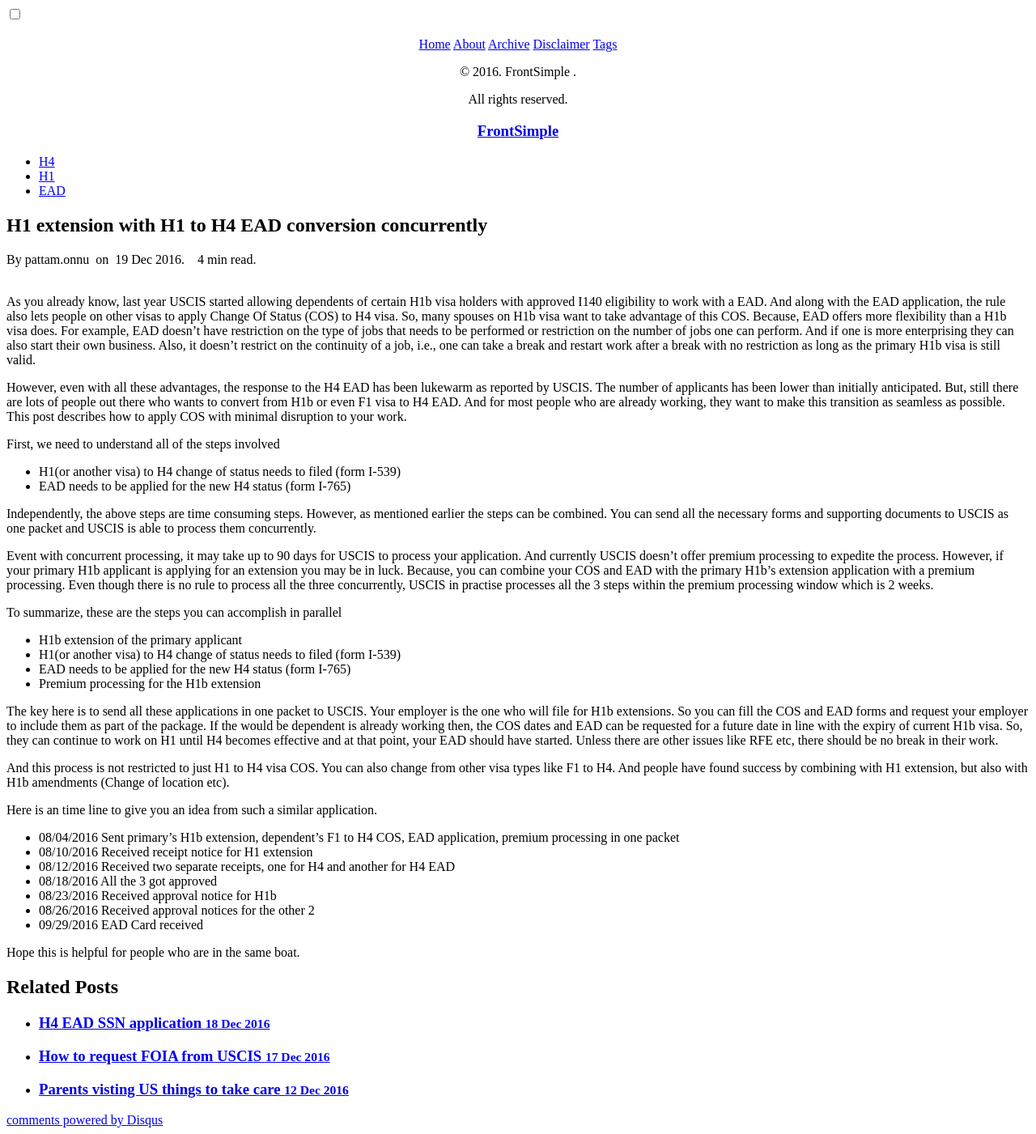
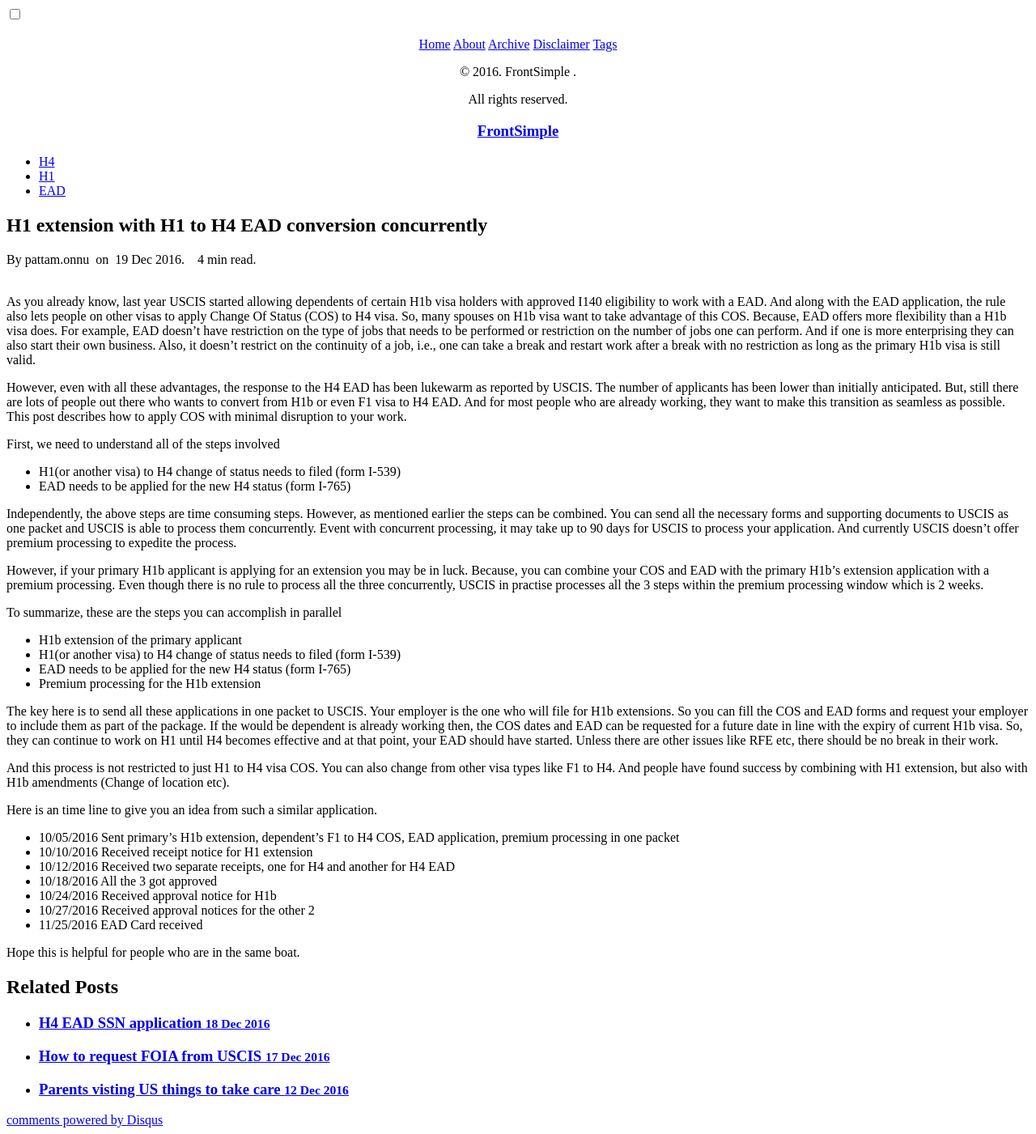
Before and after one commit to gitforwork2/gitforwork.github.io, a Jekyll site: the page built from _posts/2016-12-19-H1-extension-with-H1-to-H4-EAD-conversion-concurrently.md, in a window 1280 px wide. Shown: the whole page at 81% size. Built offline with Jekyll 4.4.1, drawn with Linux system fonts in a browser that asks for light colours; comment, search, counter and statistics services are not loaded.

Commit message:
Update 2016-12-19-H1-extension-with-H1-to-H4-EAD-conversion-concurrently.md

```diff
--- a/_posts/2016-12-19-H1-extension-with-H1-to-H4-EAD-conversion-concurrently.md
+++ b/_posts/2016-12-19-H1-extension-with-H1-to-H4-EAD-conversion-concurrently.md
@@ -6,57 +6,35 @@
 comments: true
 description: H1 extension with H1 to H4 EAD conversion concurrently with minimal disruption
 ---
-As you already know, last year USCIS started allowing dependents of certain H1b visa holders with approved I140
- eligibility to work with a EAD. And along with the EAD application, the rule also lets people on other visas to
- apply Change Of Status (COS) to H4 visa. So, many spouses on H1b visa want to take advantage of this COS. Because,
-  EAD offers more flexibility than a H1b visa does. For example, EAD doesn't have restriction on the type of jobs
-  that needs to be performed or restriction on the number of jobs one can perform. And if one is more enterprising they
-  can also start their own business. Also, it doesn't restrict on the continuity of a job, i.e., one can take
-   a break and restart work after a break with no restriction as long as the primary H1b visa is still valid.
+As you already know, last year USCIS started allowing dependents of certain H1b visa holders with approved I140 eligibility to work with a EAD. And along with the EAD application, the rule also lets people on other visas to apply Change Of Status (COS) to H4 visa. So, many spouses on H1b visa want to take advantage of this COS. Because, EAD offers more flexibility than a H1b visa does. For example, EAD doesn't have restriction on the type of jobs that needs to be performed or restriction on the number of jobs one can perform. And if one is more enterprising they can also start their own business. Also, it doesn't restrict on the continuity of a job, i.e., one can take   a break and restart work after a break with no restriction as long as the primary H1b visa is still valid.
 
-   However, even with all these advantages, the response to the H4 EAD has been lukewarm as reported by USCIS.
-   The number of applicants has been lower than initially anticipated. But, still there are lots of people
-   out there who wants to convert from H1b or even F1 visa to H4 EAD. And for most people who are already working, they
-   want to make this transition as seamless as possible. This post describes how to apply COS with minimal
-   disruption to your work.
+However, even with all these advantages, the response to the H4 EAD has been lukewarm as reported by USCIS. The number of applicants has been lower than initially anticipated. But, still there are lots of people out there who wants to convert from H1b or even F1 visa to H4 EAD. And for most people who are already working, they want to make this transition as seamless as possible. This post describes how to apply COS with minimal disruption to your work.
 
-   First, we need to understand all of the steps involved
-   - H1(or another visa) to H4 change of status needs to filed (form I-539)
-   - EAD needs to be applied for the new H4 status (form I-765)
+First, we need to understand all of the steps involved
+- H1(or another visa) to H4 change of status needs to filed (form I-539)
+- EAD needs to be applied for the new H4 status (form I-765)
 
-  Independently, the above steps are time consuming steps. However, as mentioned earlier the steps can be combined.
-   You can send all the necessary forms and supporting documents to USCIS as one packet and USCIS is able to process them
-   concurrently.
+Independently, the above steps are time consuming steps. However, as mentioned earlier the steps can be combined. You can send all the necessary forms and supporting documents to USCIS as one packet and USCIS is able to process them concurrently. Event with concurrent processing, it may take up to 90 days for USCIS to process your application. And currently USCIS doesn't offer premium processing to expedite the process.
 
-   Event with concurrent processing, it may take up to 90 days for USCIS to process your application. And currently
-   USCIS doesn't offer premium processing to expedite the process. However, if your primary H1b applicant is applying
-    for an extension you may be in luck. Because, you can combine your COS and EAD with the primary H1b's extension
-    application with a premium processing. Even though there is no rule to process all the three concurrently, USCIS
-    in practise processes all the 3 steps within the premium processing window which is 2 weeks.
+However, if your primary H1b applicant is applying for an extension you may be in luck. Because, you can combine your COS and EAD with the primary H1b's extension application with a premium processing. Even though there is no rule to process all the three concurrently, USCIS in practise processes all the 3 steps within the premium processing window which is 2 weeks.
 
-   To summarize, these are the steps you can accomplish in parallel
-   - H1b extension of the primary applicant
-   - H1(or another visa) to H4 change of status needs to filed (form I-539)
-   - EAD needs to be applied for the new H4 status (form I-765)
-   - Premium processing for the H1b extension
+To summarize, these are the steps you can accomplish in parallel
+- H1b extension of the primary applicant
+- H1(or another visa) to H4 change of status needs to filed (form I-539)
+- EAD needs to be applied for the new H4 status (form I-765)
+- Premium processing for the H1b extension
 
-   The key here is to send all these applications in one packet to USCIS. Your employer is the one who will
-   file for H1b extensions. So you can fill the COS and EAD forms and request your employer to include them as part of
-   the package. If the would be dependent is already working then, the COS dates and EAD can be requested for a future
-   date in line with the expiry of current H1b visa. So, they can continue to work on H1 until H4 becomes effective and
-   at that point, your EAD should have started. Unless there are other issues like RFE etc, there should be no break in their
-   work.
+The key here is to send all these applications in one packet to USCIS. Your employer is the one who will file for H1b extensions. So you can fill the COS and EAD forms and request your employer to include them as part of the package. If the would be dependent is already working then, the COS dates and EAD can be requested for a future date in line with the expiry of current H1b visa. So, they can continue to work on H1 until H4 becomes effective and at that point, your EAD should have started. Unless there are other issues like RFE etc, there should be no break in their work.
 
-   And this process is not restricted to just H1 to H4 visa COS. You can also change from other visa types like F1 to H4.
-   And people have found success by combining with H1 extension, but also with H1b amendments (Change of location etc).
+And this process is not restricted to just H1 to H4 visa COS. You can also change from other visa types like F1 to H4. And people have found success by combining with H1 extension, but also with H1b amendments (Change of location etc).
 
-   Here is an time line to give you an idea from such a similar application.
-   - 08/04/2016 Sent primary's H1b extension, dependent's F1 to H4 COS, EAD application, premium processing in one packet
-   - 08/10/2016 Received receipt notice for H1 extension
-   - 08/12/2016 Received two separate receipts, one for H4 and another for H4 EAD
-   - 08/18/2016 All the 3 got approved
-   - 08/23/2016 Received approval notice for H1b
-   - 08/26/2016 Received approval notices for the other 2
-   - 09/29/2016 EAD Card received
+Here is an time line to give you an idea from such a similar application.
+- 10/05/2016 Sent primary's H1b extension, dependent's F1 to H4 COS, EAD application, premium processing in one packet
+- 10/10/2016 Received receipt notice for H1 extension
+- 10/12/2016 Received two separate receipts, one for H4 and another for H4 EAD
+- 10/18/2016 All the 3 got approved
+- 10/24/2016 Received approval notice for H1b
+- 10/27/2016 Received approval notices for the other 2
+- 11/25/2016 EAD Card received
 
-   Hope this is helpful for people who are in the same boat.
+Hope this is helpful for people who are in the same boat.
```
